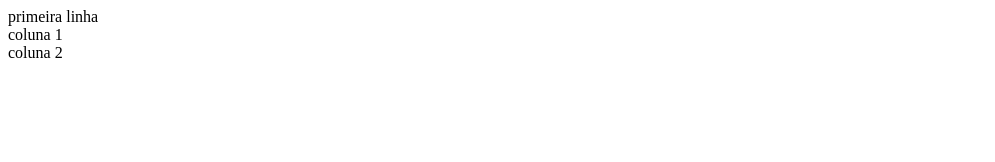
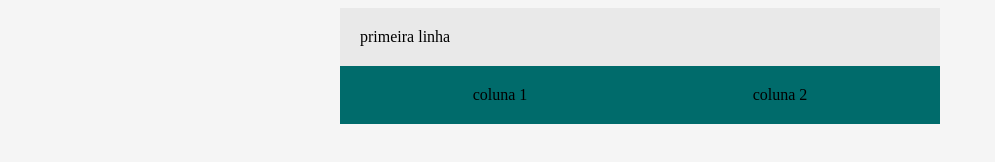
Before and after one commit to DiegoAugusto22/ProjetoAbutua.modulo2, a plain HTML site: page index.html in a window 1280 px wide. Shown: the whole page, without its empty margins (0-995 px from the left). Drawn offline with Linux system fonts and the light colour scheme.

Commit message:
closes #2 - paleta de cores, display flex

```diff
--- a/index.html
+++ b/index.html
@@ -5,13 +5,39 @@
     <meta charset="UTF-8">
     <meta name="viewport" content="width=device-width, initial-scale=1.0">
     <title>BootCamp DevJr - Sistemas de Assinaturas</title>
+
+    <style>
+        body {
+            background-color: #F5F5F5;
+        }
+
+        .container {
+            background-color: #E9E9E9;
+            margin: auto;
+
+            width: 600px;
+        }
+
+        .header{
+            padding: 20px;
+        }
+
+        .flex-container {
+            display: flex;
+            background-color: #006B6B;
+            justify-content: space-around;
+            padding: 20px;
+        }
+    </style>
+
+
 </head>
 <body>
-    <div>
-        <div>
+    <div class="container">
+        <div class="header">
             primeira linha
         </div>
-        <div>
+        <div class="flex-container">
             <div>
                 coluna 1
             </div>
```
